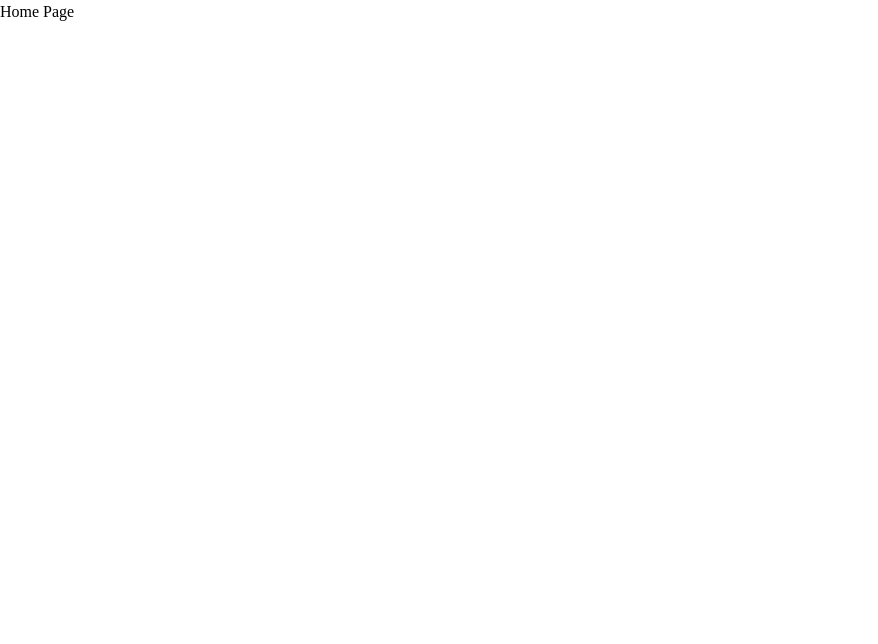
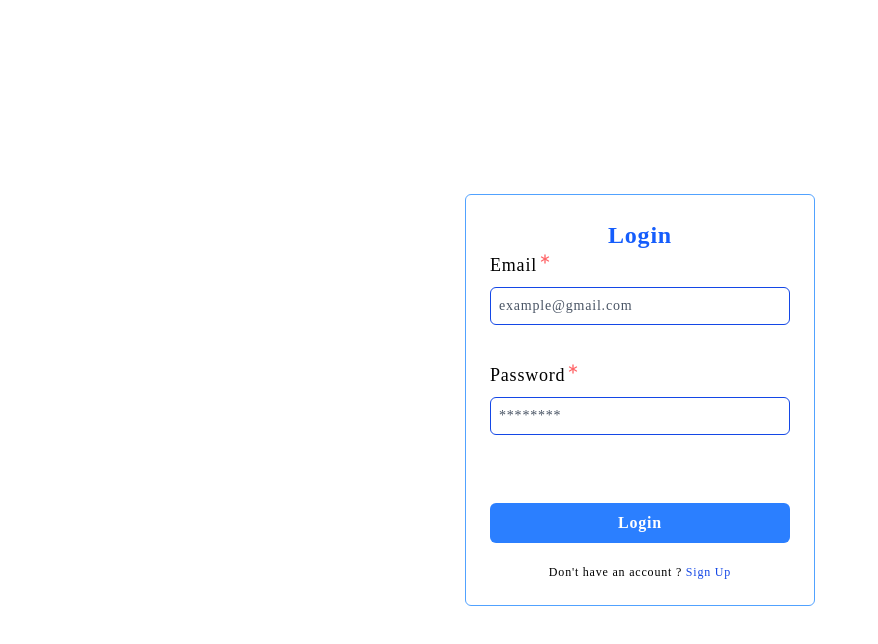
Before and after one commit to biwashh-js/travel_mgmt_frontend, a React (Vite) app: page / in a window 1280 px wide. Shown: the top 644 px of the page, without its empty margins (0-878 px from the left). Built offline with nearby package versions, Linux system fonts and the light colour scheme; a web font is replaced by a local one.

Commit message:
router dom

```diff
--- a/src/App.tsx
+++ b/src/App.tsx
@@ -12,8 +12,8 @@
     <main className="h-full    w-full">
       <BrowserRouter>
         <Routes>
-          <Route path='/' element={<h1>Home Page</h1>}/>
-          <Route path="/login" element={<Login/>} />
+          {/* <Route path='/' element={<h1>Home Page</h1>}/> */}
+          <Route path="/" element={<Login/>} />
           <Route path='/sign-up' element={<Signup/>} />
         </Routes>
       </BrowserRouter>
```
